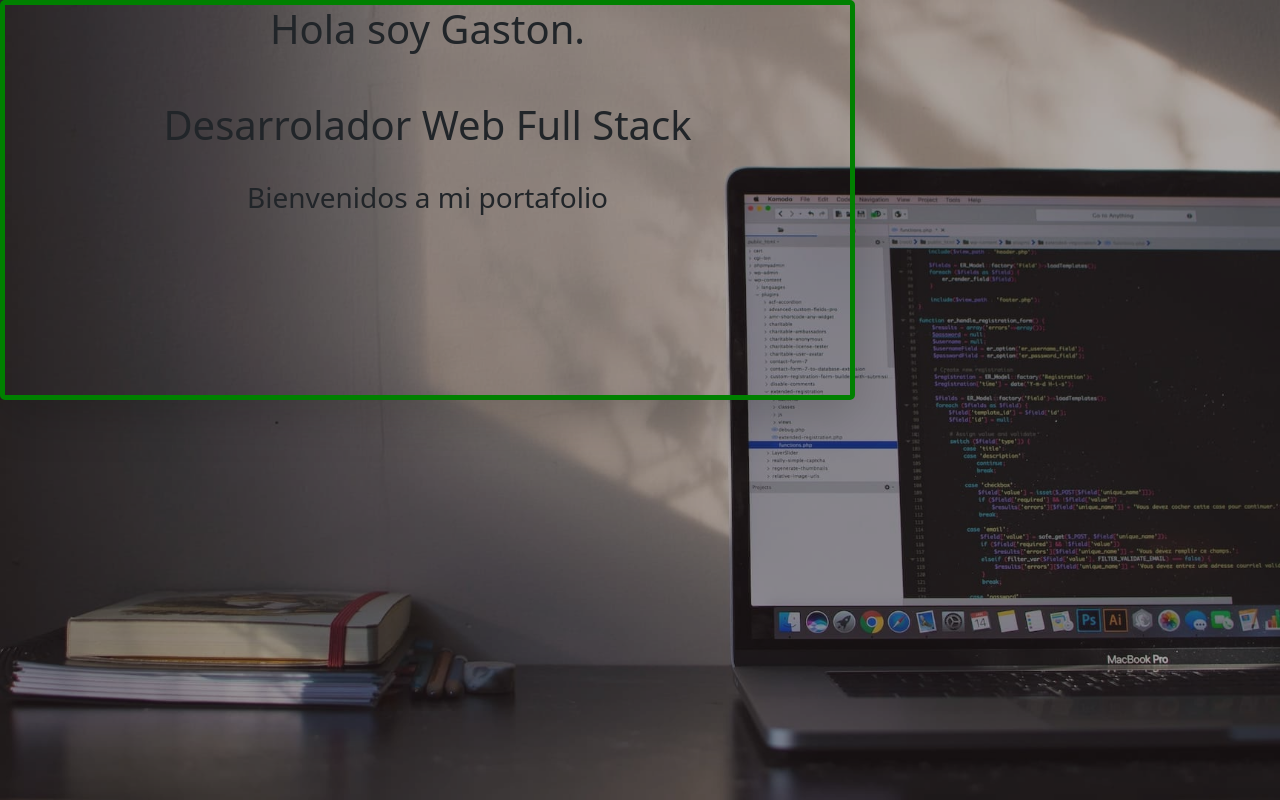
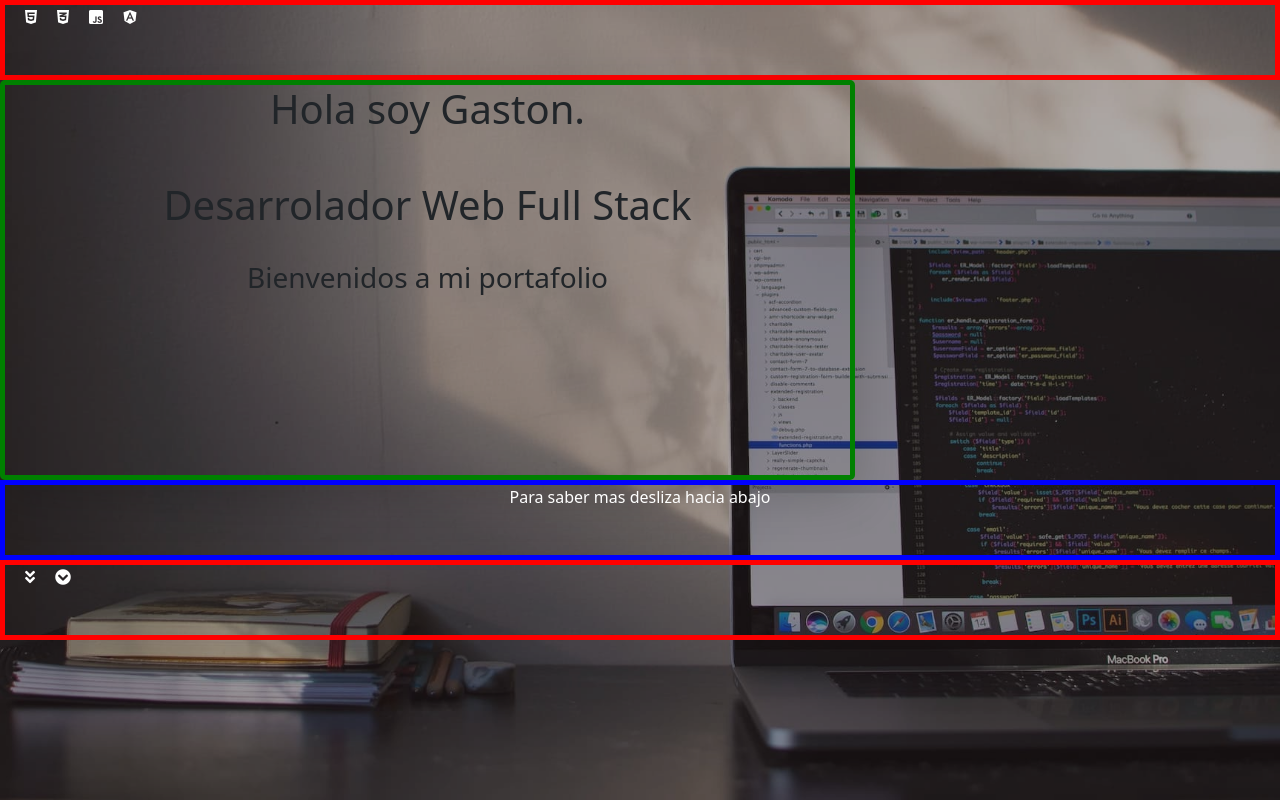
Before and after one commit to gastonm1998/portafolio-web-angular, an Angular app: page / in a window 1280 px wide. Built offline with nearby package versions, Linux system fonts and the light colour scheme.

Commit message:
Componentes basicos del header agregados

```diff
--- a/src/app/componentes header/flecha-continuar/flecha-continuar.component.css
+++ b/src/app/componentes header/flecha-continuar/flecha-continuar.component.css
@@ -0,0 +1,17 @@
+.container{
+
+    margin: 0;
+    padding: 0;
+    max-width: 100%;
+    max-height: 10%;
+    height: 10%;
+
+    border: 5px solid red;
+}
+
+.fas{
+
+    color: none;
+    margin-left: 20px;
+    color: white;
+}
--- a/src/app/componentes header/flecha-continuar/flecha-continuar.component.html
+++ b/src/app/componentes header/flecha-continuar/flecha-continuar.component.html
@@ -1 +1,4 @@
-<p>flecha-continuar works!</p>
+<div class="container ">
+    <i class="fas fa-angle-double-down"></i>
+    <i class="fas fa-chevron-circle-down"></i>
+</div>
--- a/src/app/componentes header/iconos-superior/iconos-superior.component.css
+++ b/src/app/componentes header/iconos-superior/iconos-superior.component.css
@@ -0,0 +1,17 @@
+.container{
+
+    margin: 0;
+    padding: 0;
+    max-width: 100%;
+    max-height: 10%;
+    height: 10%;
+
+    border: 5px solid red;
+}
+
+.fab{
+
+    color: none;
+    margin-left: 20px;
+    color: white;
+}
--- a/src/app/componentes header/iconos-superior/iconos-superior.component.html
+++ b/src/app/componentes header/iconos-superior/iconos-superior.component.html
@@ -1 +1,6 @@
-<p>iconos-superior works!</p>
+<div class="container ">
+    <i class="fab fa-html5"></i>
+    <i class="fab fa-css3-alt"></i>
+    <i class="fab fa-js-square"></i>
+    <i class="fab fa-angular"></i>
+</div>
--- a/src/app/componentes header/saber-mas/saber-mas.component.css
+++ b/src/app/componentes header/saber-mas/saber-mas.component.css
@@ -0,0 +1,14 @@
+.container{
+    margin: 0;
+    padding: 0;
+    max-width: 100%;
+    max-height: 10%;
+
+    height: 10%;
+    border: 5px solid blue;
+}
+.texto{
+    color: white;
+    text-align: center;
+
+}
--- a/src/app/componentes header/saber-mas/saber-mas.component.html
+++ b/src/app/componentes header/saber-mas/saber-mas.component.html
@@ -1 +1,5 @@
-<p>saber-mas works!</p>
+<div class="container">
+
+    <p class="texto">Para saber mas desliza hacia abajo</p>
+
+</div>
--- a/src/app/inicio/inicio.component.html
+++ b/src/app/inicio/inicio.component.html
@@ -1,6 +1,8 @@
 <header>
     <div class="container">
-        <app-cartel-portafolio></app-cartel-portafolio>
-
+        <app-iconos-superior class="position-relative"></app-iconos-superior>
+        <app-cartel-portafolio class="position-relative"></app-cartel-portafolio>
+        <app-saber-mas class="position-relative"></app-saber-mas>
+        <app-flecha-continuar class="position-relative"></app-flecha-continuar>
     </div>
 </header>
```
